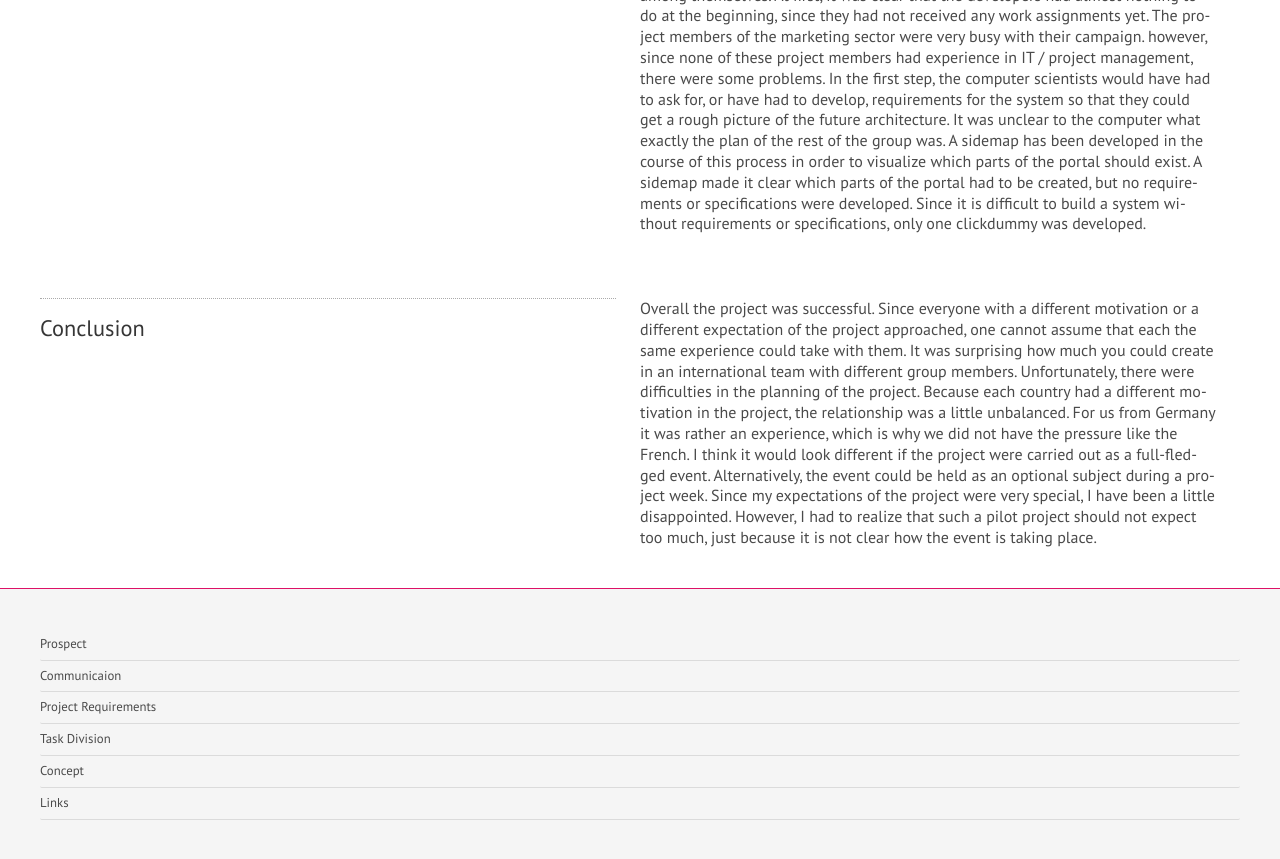
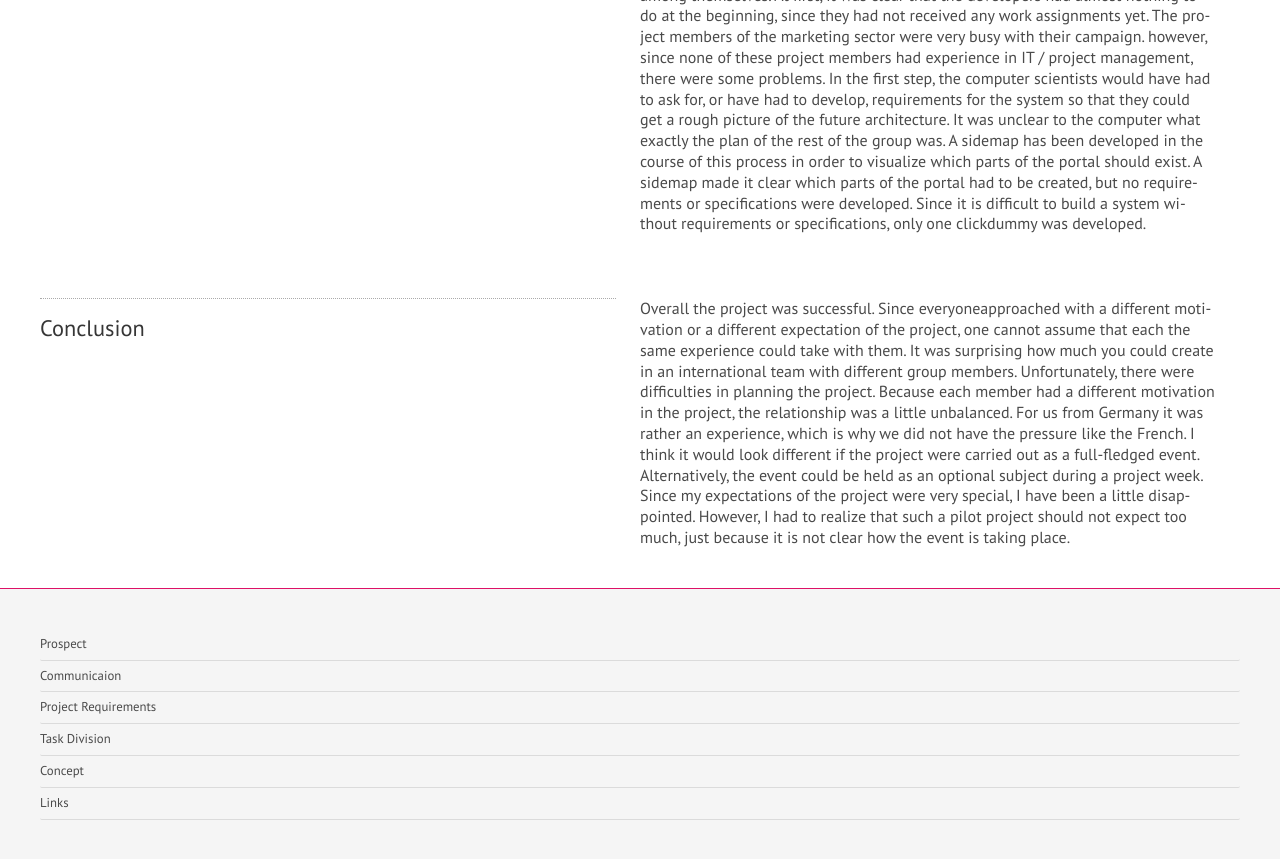
Before and after one commit to th-koeln/wpf_dig_kom, a Jekyll site: the page built from index.md, in a window 1280 px wide and 900 px high, scrolled down 1011 px. Shown: the top 859 px of the window. Built offline with Jekyll 4.4.1, drawn with Linux system fonts in a browser that asks for light colours; nearby versions of some CDN libraries.

Commit message:
Update index.md

```diff
--- a/index.md
+++ b/index.md
@@ -31,11 +31,10 @@ they had not received any work assignments yet. The project members of the marke
 
 ## Conclusion
 
-Overall the project was successful. Since everyone with a different motivation or a different
-expectation of the project approached, one cannot assume that each the same experience could
+Overall the project was successful. Since everyoneapproached with a different motivation or a different
+expectation of the project, one cannot assume that each the same experience could
 take with them. It was surprising how much you could create in an international team with different
-group members. Unfortunately, there were difficulties in the planning of the project. Because each
-country had a different motivation in the project, the relationship was a little unbalanced. For us from
+group members. Unfortunately, there were difficulties in planning the project. Because each member had a different motivation in the project, the relationship was a little unbalanced. For us from
 Germany it was rather an experience, which is why we did not have the pressure like the French. I
 think it would look different if the project were carried out as a full-fledged event. Alternatively, the
 event could be held as an optional subject during a project week.
```
